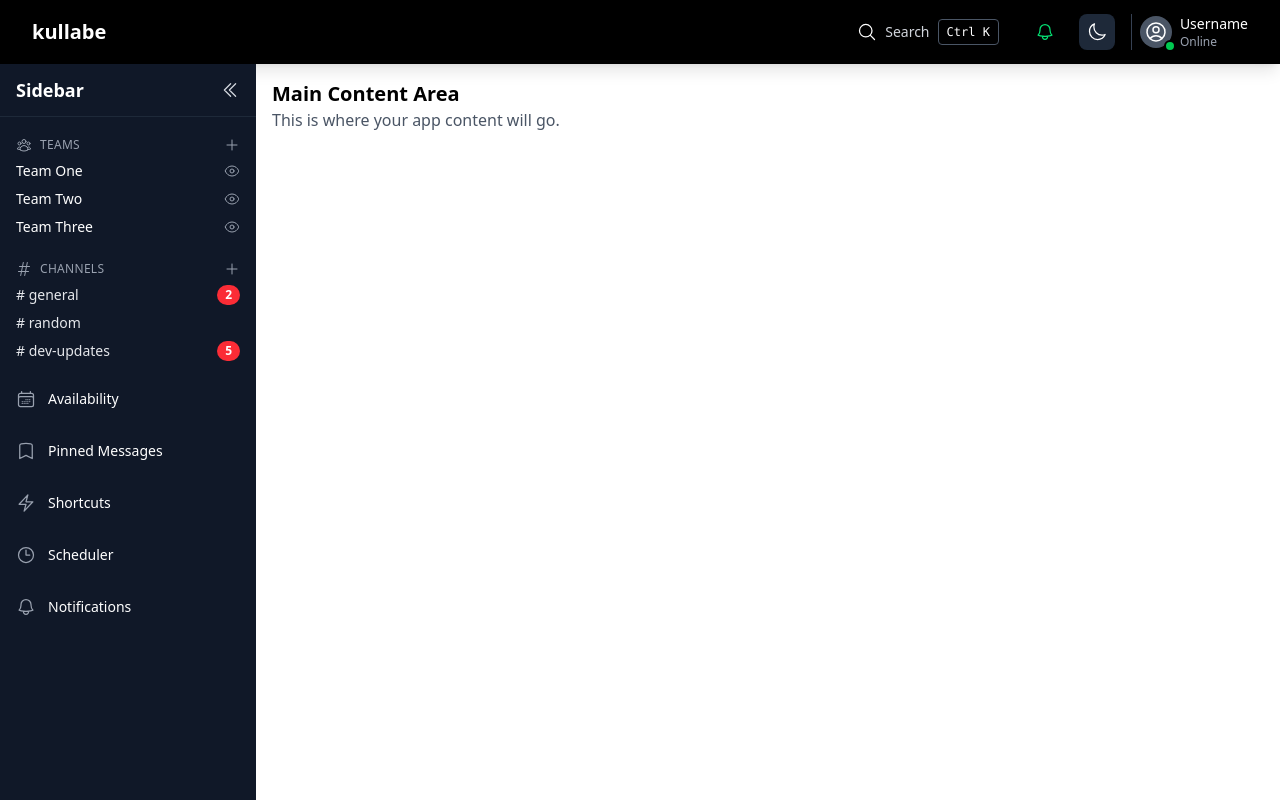
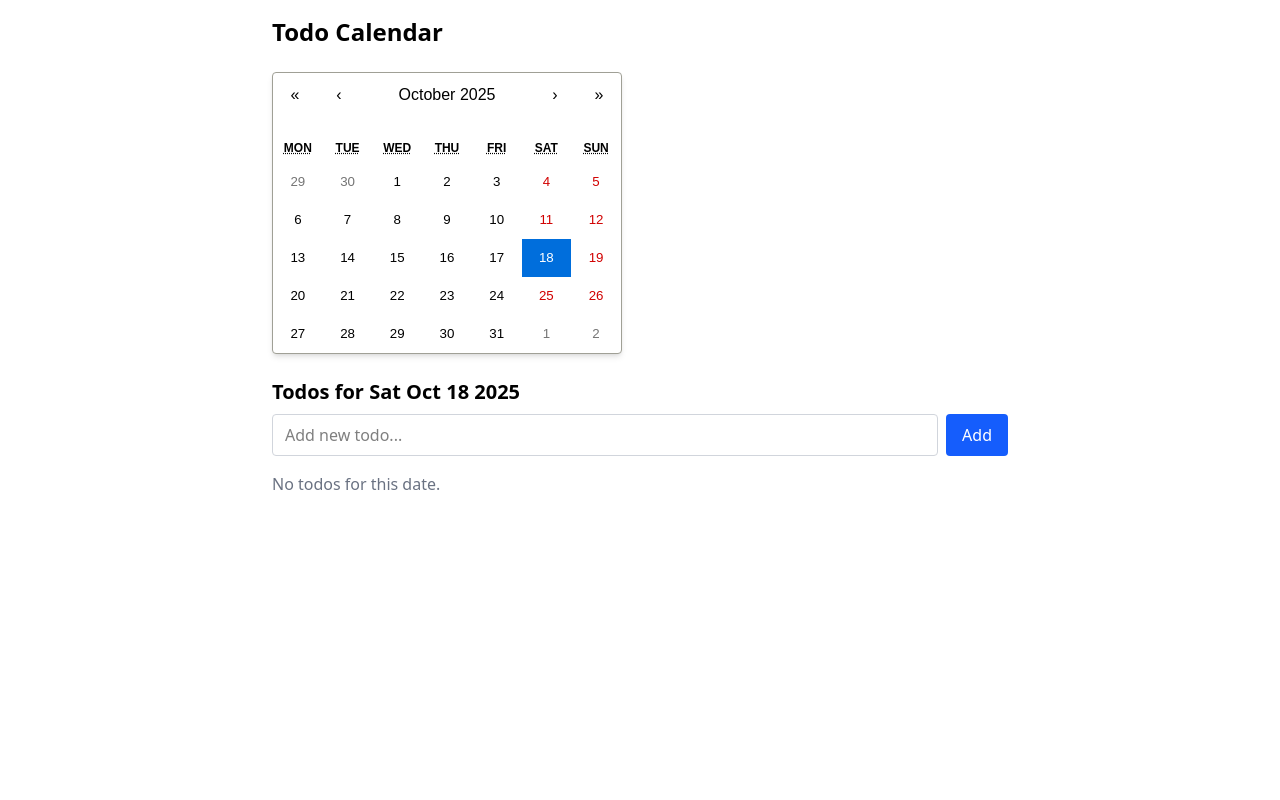
Before and after one commit to SriragHariharan/Kubenine-Hackathon-Collab, a React (Vite) app: page / in a window 1280 px wide. Shown: the top 800 px of the page. Built offline with nearby package versions, Linux system fonts and the light colour scheme.

Commit message:
Feat(UI): Added TodosPage to add todos for specific dates.

```diff
--- a/src/App.jsx
+++ b/src/App.jsx
@@ -2,13 +2,15 @@ import React from 'react'
 import Navbar from './components/Navbar'
 import Sidebar from './components/Sidebar'
 import CalendarPage from './components/AvailabilityPage'
+import TodosPage from './components/TodosPage'
 
 function App() {
   return (
     <>
-      <Navbar />
+      {/* <Navbar />
       <Sidebar />
-      <CalendarPage />
+      <CalendarPage /> */}
+      <TodosPage />
     </>
   )
 }
--- /dev/null
+++ b/src/components/TodosPage.jsx
@@ -0,0 +1,106 @@
+import React, { useState } from 'react';
+import Calendar from 'react-calendar';
+import 'react-calendar/dist/Calendar.css';
+
+const TodosPage = () => {
+  const [selectedDate, setSelectedDate] = useState(new Date());
+  // Store todos as { 'YYYY-MM-DD': [{ id, text, completed }] }
+  const [todosByDate, setTodosByDate] = useState({});
+  const [newTodo, setNewTodo] = useState('');
+
+  // Format date as YYYY-MM-DD string
+  const formatDate = (date) => date.toISOString().split('T')[0];
+
+  const handleAddTodo = () => {
+    if (!newTodo.trim()) return;
+    const dateKey = formatDate(selectedDate);
+    const newTodoItem = {
+      id: Date.now(),
+      text: newTodo.trim(),
+      completed: false,
+    };
+
+    setTodosByDate((prev) => {
+      const existingTodos = prev[dateKey] || [];
+      return {
+        ...prev,
+        [dateKey]: [...existingTodos, newTodoItem],
+      };
+    });
+
+    setNewTodo('');
+  };
+
+  const toggleTodo = (id) => {
+    const dateKey = formatDate(selectedDate);
+    setTodosByDate((prev) => {
+      const updatedTodos = prev[dateKey].map((todo) =>
+        todo.id === id ? { ...todo, completed: !todo.completed } : todo
+      );
+      return { ...prev, [dateKey]: updatedTodos };
+    });
+  };
+
+  const todos = todosByDate[formatDate(selectedDate)] || [];
+
+  return (
+    <div className="max-w-3xl mx-auto space-y-6 p-4">
+      <h2 className="text-2xl font-semibold">Todo Calendar</h2>
+
+      <Calendar
+        onChange={setSelectedDate}
+        value={selectedDate}
+        className="shadow-md rounded"
+      />
+
+      <div>
+        <h3 className="text-xl font-semibold mt-4 mb-2">
+          Todos for {selectedDate.toDateString()}
+        </h3>
+
+        {/* Todo input */}
+        <div className="flex space-x-2 mb-4">
+          <input
+            type="text"
+            placeholder="Add new todo..."
+            value={newTodo}
+            onChange={(e) => setNewTodo(e.target.value)}
+            className="flex-grow border border-gray-300 rounded px-3 py-2"
+            onKeyDown={(e) => {
+              if (e.key === 'Enter') handleAddTodo();
+            }}
+          />
+          <button
+            onClick={handleAddTodo}
+            className="bg-blue-600 text-white px-4 rounded hover:bg-blue-700 transition"
+          >
+            Add
+          </button>
+        </div>
+
+        {/* Todo list */}
+        {todos.length === 0 ? (
+          <p className="text-gray-500">No todos for this date.</p>
+        ) : (
+          <ul className="space-y-2">
+            {todos.map(({ id, text, completed }) => (
+              <li key={id} className="flex items-center space-x-3">
+                <input
+                  type="checkbox"
+                  checked={completed}
+                  onChange={() => toggleTodo(id)}
+                  className="w-5 h-5 cursor-pointer"
+                />
+                <span className={completed ? 'line-through text-gray-500' : ''}>
+                  {text}
+                </span>
+              </li>
+            ))}
+          </ul>
+        )}
+      </div>
+    </div>
+  );
+};
+
+export default TodosPage;
```
